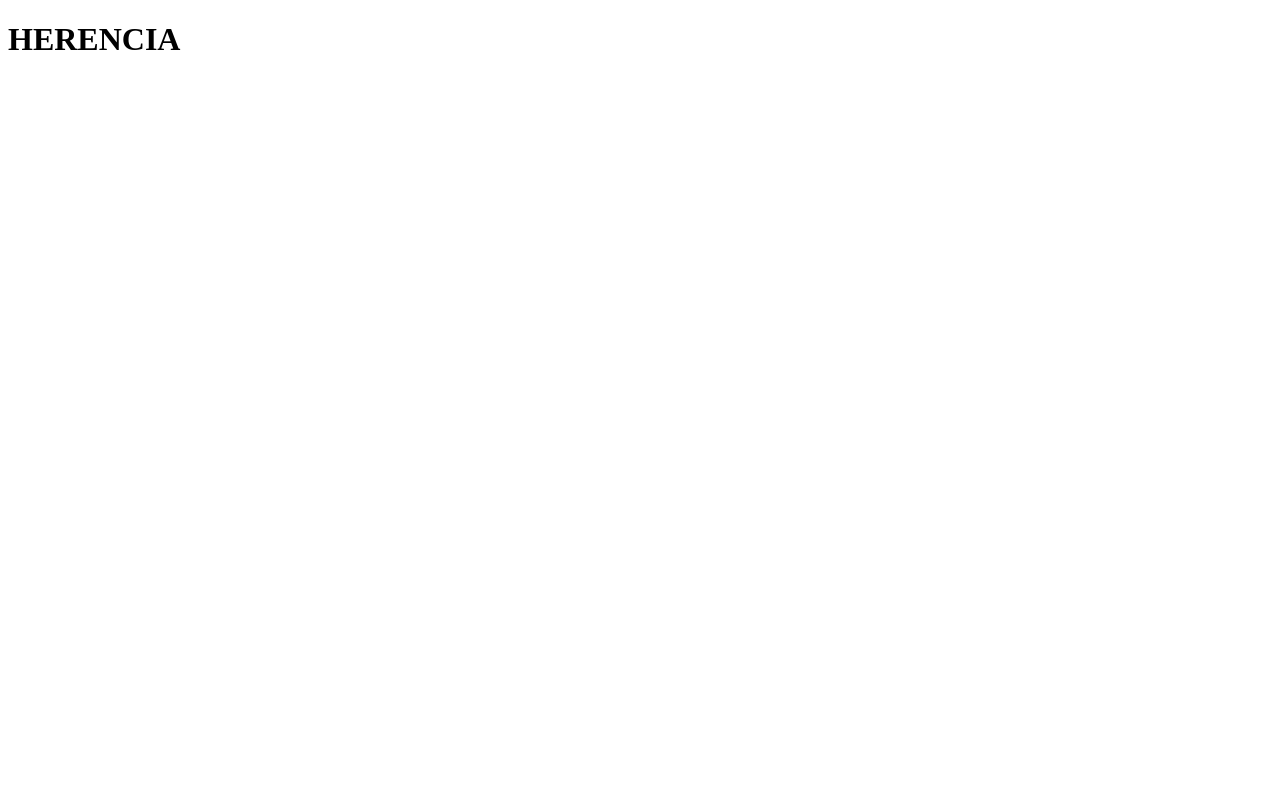
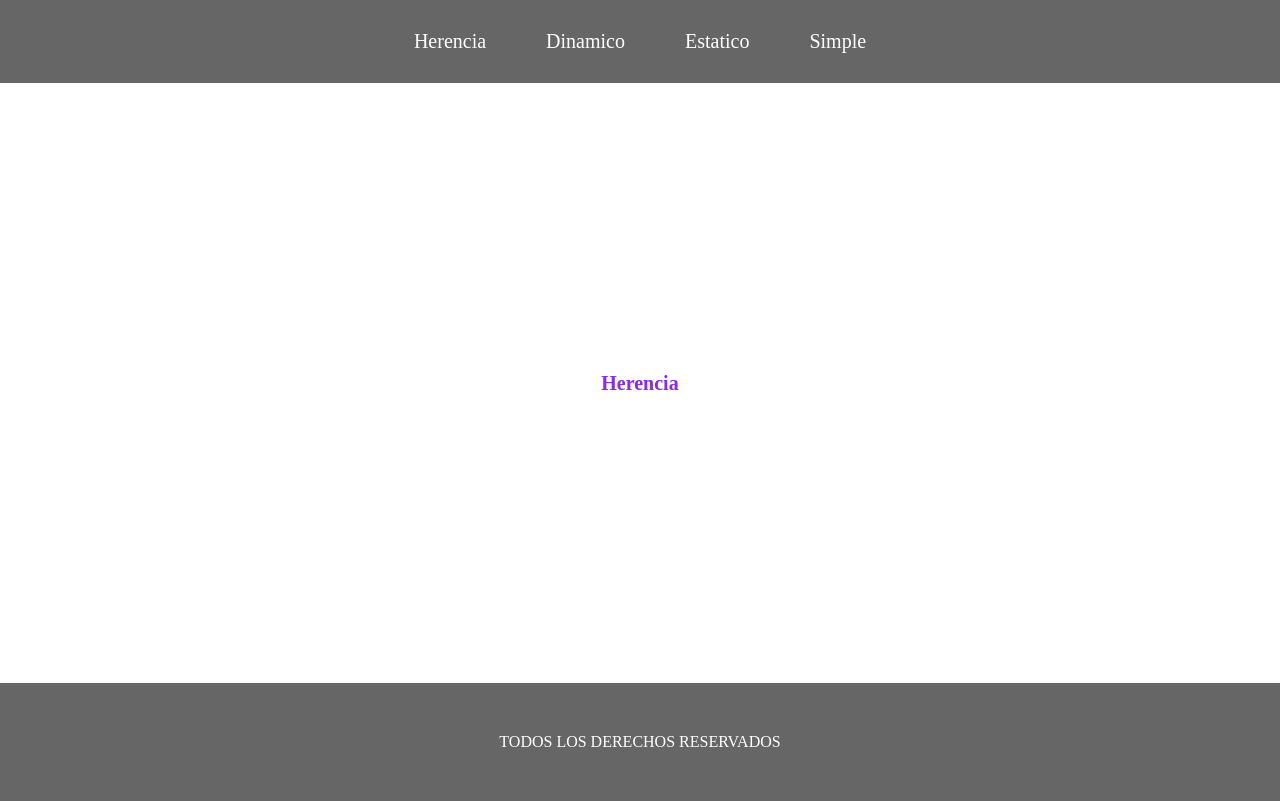
Before and after one commit to AlejandroMBP/clase_Django, a Django app: page /herencia/ in a window 1280 px wide. Before the commit the page is almost empty. Before the commit the page ends 50 px from the top, so only its background shows below. Run offline with Django 5.2, Linux system fonts and the light colour scheme.

Commit message:
uniendo las plantillas con el recurso de herencia

```diff
--- a/static/style.css
+++ b/static/style.css
@@ -1,4 +1,47 @@
+* {
+    padding: 0;
+    margin: 0;
+    box-sizing: border-box;
+}
+nav {
+    background-color: #666;
+}
+ul {
+    list-style-type: none;
+    display: flex;
+    justify-content: center;
+    align-items: center;
+}
+ul li {
+    padding: 30px;
+}
+ul li a {
+    text-decoration: none;
+    font-size: 20px;
+    color: white;
+}
+main {
+    display: flex;
+    justify-content: center;
+    align-items: center;
+    padding: 20px;
+    height: 75vh;
+}
+footer {
+    background-color: #666;
+    color: white;
+    display: flex;
+    justify-content: center;
+    align-items: center;
+    width: 100%;
+    padding: 50px;
+}
+
 h1{
-    font-size: 50px;
-    color: rgb(171, 255, 115);
+    color: blueviolet;
+    font-size: 20px;
 }
+h2 {
+    color: aqua;
+
+}
--- a/templates/herencia.html
+++ b/templates/herencia.html
@@ -1,14 +1,7 @@
-<!DOCTYPE html>
-<html>
-    <head>
-        <meta charset="utf-8">
-        <meta http-equiv="X-UA-Compatible" content="IE=edge">
-        <title>herencia</title>
-        <meta name="description" content="">
-        <meta name="viewport" content="width=device-width, initial-scale=1">
-        <link rel="stylesheet" href="">
-    </head>
-    <body>
-        <h1>HERENCIA</h1>
-    </body>
-</html>
+{% extends "./layouts/base.html" %}
+
+{% block title %}HERENCIA{% endblock title %}
+
+{% block content %}
+      <h1>Herencia</h1>
+{% endblock content %}
--- /dev/null
+++ b/templates/layouts/base.html
@@ -0,0 +1,30 @@
+{% load static %}
+<!DOCTYPE html>
+<html>
+    <head>
+        <meta charset="utf-8">
+        <meta http-equiv="X-UA-Compatible" content="IE=edge">
+        <meta name="description" content="">
+        <meta name="viewport" content="width=device-width, initial-scale=1">
+        <link rel="stylesheet" href="{% static 'style.css' %}">
+        {% block style %}{% endblock %}
+        <title>{% block title %}{% endblock  %}</title>
+    </head>
+    <body>
+        <nav>
+            <ul>
+                <li><a href="#">Herencia</a></li>
+                <li><a href="#">Dinamico</a></li>
+                <li><a href="#">Estatico</a></li>
+                <li><a href="#">Simple</a></li>
+            </ul>
+        </nav>
+        <main>
+            {% block content %}{% endblock  %}
+        </main>
+        <footer>
+            <p>TODOS LOS DERECHOS RESERVADOS</p>
+        </footer>
+        {% block scripts %}{% endblock %}
+    </body>
+</html>
```
Also changed, not shown: templates/dinamico.html (+22 -5 lines), templates/estaticos.html (+7 -13 lines).
